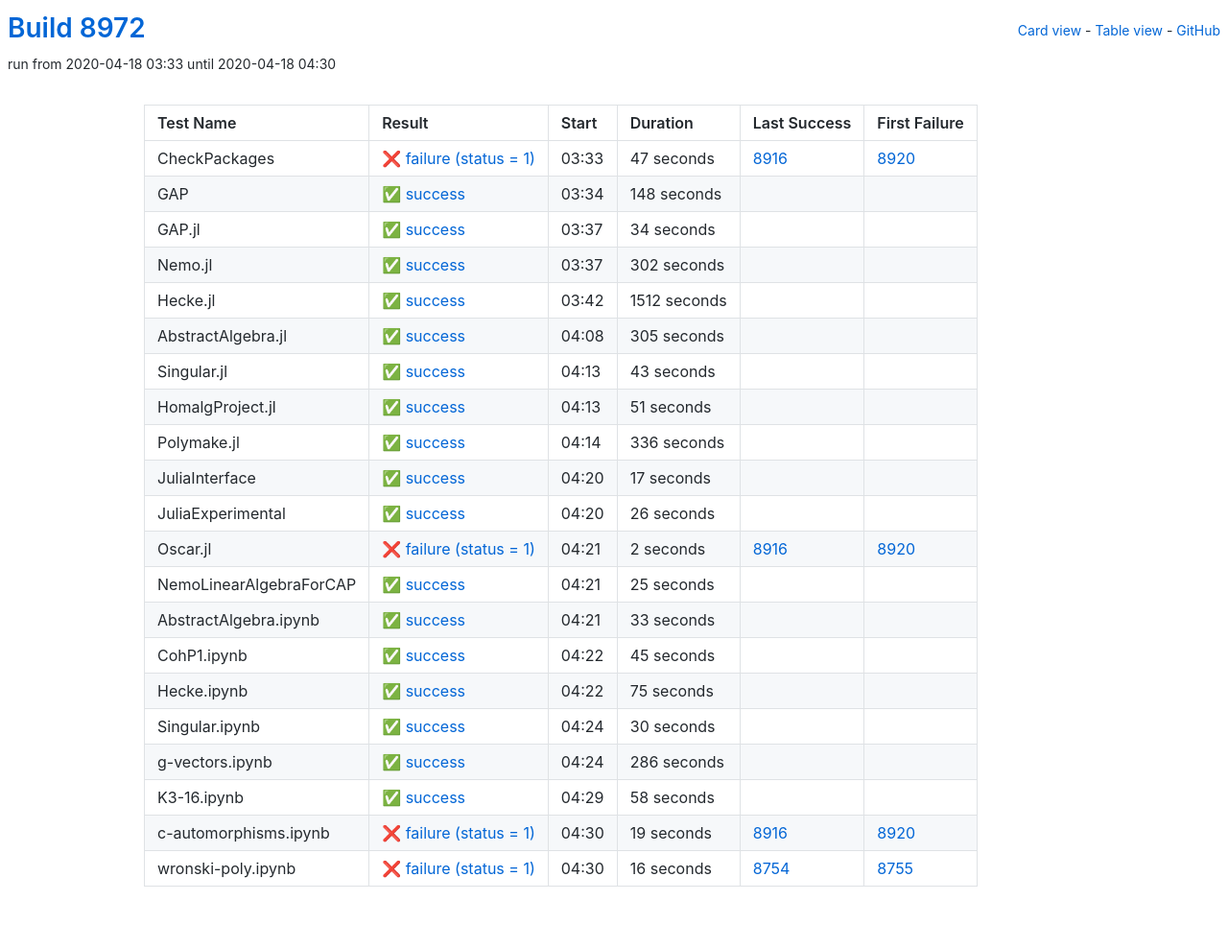
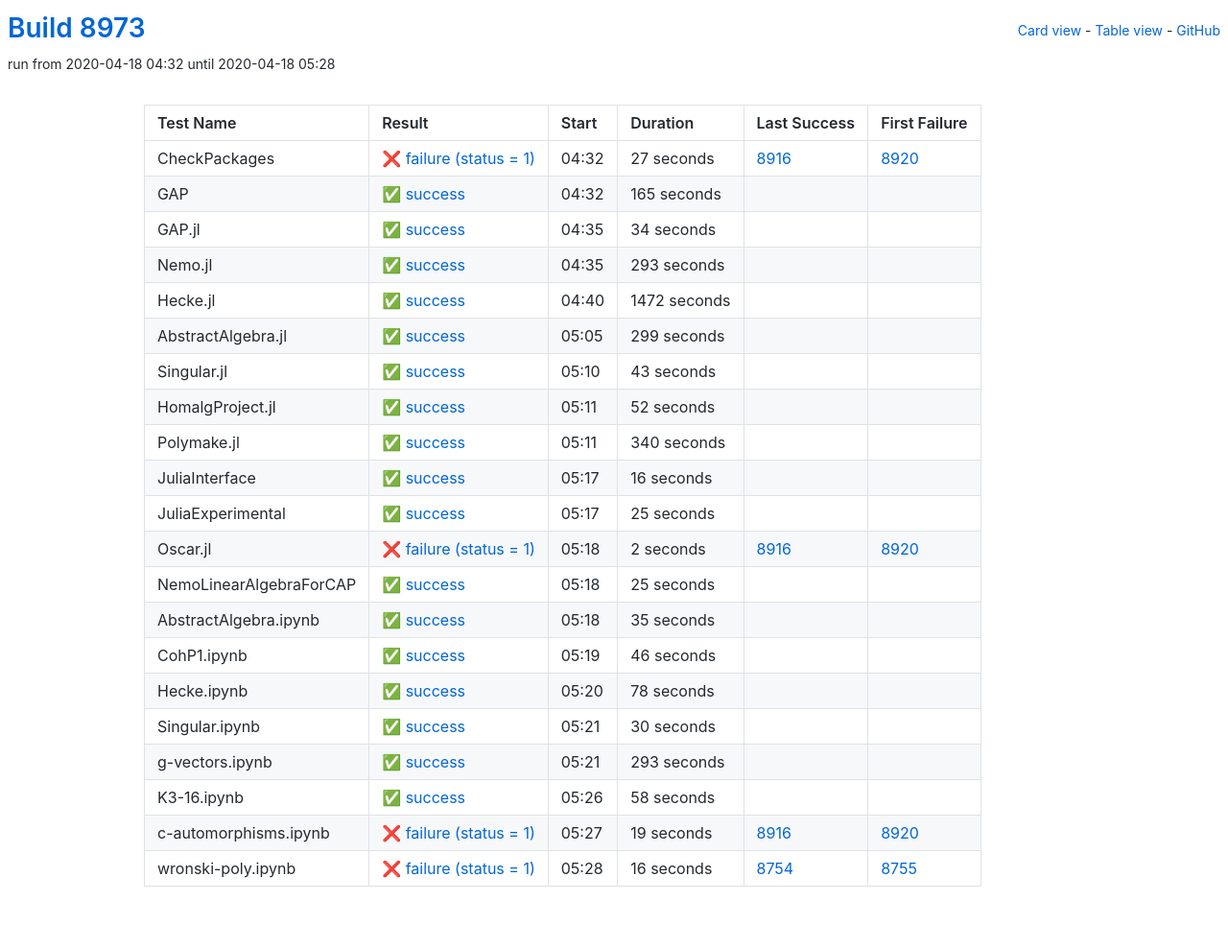
Before and after one commit to oscar-system/oscar-ci-status, a Jekyll site: the page built from table.html, in a window 1280 px wide. Shown: the whole page at 96% size. Built offline with Jekyll 4.4.1, drawn with Linux system fonts in a browser that asks for light colours.

Commit message:
Build 8973

```diff
--- a/_data/ci.yml
+++ b/_data/ci.yml
@@ -1,27 +1,27 @@
-build: 8972
-build_url: https://oscarci.mathematik.uni-kl.de/job/oscar/8972/
+build: 8973
+build_url: https://oscarci.mathematik.uni-kl.de/job/oscar/8973/
 job: oscar
 tests:
-- duration: 47
+- duration: 27
   exitcode: 1
   first_failure: 8920
   first_failure_url: https://oscarci.mathematik.uni-kl.de/job/oscar/8920/
   last_success: 8916
   last_success_url: https://oscarci.mathematik.uni-kl.de/job/oscar/8916/
-  log: https://oscarci.mathematik.uni-kl.de/job/oscar/8972/artifact/logs/build-8972/CheckPackages.log
+  log: https://oscarci.mathematik.uni-kl.de/job/oscar/8973/artifact/logs/build-8973/CheckPackages.log
   name: CheckPackages
-  start: 2020-04-18 03:33
+  start: 2020-04-18 04:32
   status: failure
   success: false
-- duration: 148
+- duration: 165
   exitcode: 0
   first_failure: false
   first_failure_url: null
   last_success: false
   last_success_url: null
-  log: https://oscarci.mathematik.uni-kl.de/job/oscar/8972/artifact/logs/build-8972/GAP.log
+  log: https://oscarci.mathematik.uni-kl.de/job/oscar/8973/artifact/logs/build-8973/GAP.log
   name: GAP
-  start: 2020-04-18 03:34
+  start: 2020-04-18 04:32
   status: success
   success: true
 - duration: 34
@@ -30,42 +30,42 @@
   first_failure_url: null
   last_success: false
   last_success_url: null
-  log: https://oscarci.mathematik.uni-kl.de/job/oscar/8972/artifact/logs/build-8972/GAP.jl.log
+  log: https://oscarci.mathematik.uni-kl.de/job/oscar/8973/artifact/logs/build-8973/GAP.jl.log
   name: GAP.jl
-  start: 2020-04-18 03:37
+  start: 2020-04-18 04:35
   status: success
   success: true
-- duration: 302
+- duration: 293
   exitcode: 0
   first_failure: false
   first_failure_url: null
   last_success: false
   last_success_url: null
-  log: https://oscarci.mathematik.uni-kl.de/job/oscar/8972/artifact/logs/build-8972/Nemo.jl.log
+  log: https://oscarci.mathematik.uni-kl.de/job/oscar/8973/artifact/logs/build-8973/Nemo.jl.log
   name: Nemo.jl
-  start: 2020-04-18 03:37
+  start: 2020-04-18 04:35
   status: success
   success: true
-- duration: 1512
+- duration: 1472
   exitcode: 0
   first_failure: false
   first_failure_url: null
   last_success: false
   last_success_url: null
-  log: https://oscarci.mathematik.uni-kl.de/job/oscar/8972/artifact/logs/build-8972/Hecke.jl.log
+  log: https://oscarci.mathematik.uni-kl.de/job/oscar/8973/artifact/logs/build-8973/Hecke.jl.log
   name: Hecke.jl
-  start: 2020-04-18 03:42
+  start: 2020-04-18 04:40
   status: success
   success: true
-- duration: 305
+- duration: 299
   exitcode: 0
   first_failure: false
   first_failure_url: null
   last_success: false
   last_success_url: null
-  log: https://oscarci.mathematik.uni-kl.de/job/oscar/8972/artifact/logs/build-8972/AbstractAlgebra.jl.log
+  log: https://oscarci.mathematik.uni-kl.de/job/oscar/8973/artifact/logs/build-8973/AbstractAlgebra.jl.log
   name: AbstractAlgebra.jl
-  start: 2020-04-18 04:08
+  start: 2020-04-18 05:05
   status: success
   success: true
 - duration: 43
@@ -74,53 +74,53 @@
   first_failure_url: null
   last_success: false
   last_success_url: null
-  log: https://oscarci.mathematik.uni-kl.de/job/oscar/8972/artifact/logs/build-8972/Singular.jl.log
+  log: https://oscarci.mathematik.uni-kl.de/job/oscar/8973/artifact/logs/build-8973/Singular.jl.log
   name: Singular.jl
-  start: 2020-04-18 04:13
+  start: 2020-04-18 05:10
   status: success
   success: true
-- duration: 51
+- duration: 52
   exitcode: 0
   first_failure: false
   first_failure_url: null
   last_success: false
   last_success_url: null
-  log: https://oscarci.mathematik.uni-kl.de/job/oscar/8972/artifact/logs/build-8972/HomalgProject.jl.log
+  log: https://oscarci.mathematik.uni-kl.de/job/oscar/8973/artifact/logs/build-8973/HomalgProject.jl.log
   name: HomalgProject.jl
-  start: 2020-04-18 04:13
+  start: 2020-04-18 05:11
   status: success
   success: true
-- duration: 336
+- duration: 340
   exitcode: 0
   first_failure: false
   first_failure_url: null
   last_success: false
   last_success_url: null
-  log: https://oscarci.mathematik.uni-kl.de/job/oscar/8972/artifact/logs/build-8972/Polymake.jl.log
+  log: https://oscarci.mathematik.uni-kl.de/job/oscar/8973/artifact/logs/build-8973/Polymake.jl.log
   name: Polymake.jl
-  start: 2020-04-18 04:14
+  start: 2020-04-18 05:11
   status: success
   success: true
-- duration: 17
+- duration: 16
   exitcode: 0
   first_failure: false
   first_failure_url: null
   last_success: false
   last_success_url: null
-  log: https://oscarci.mathematik.uni-kl.de/job/oscar/8972/artifact/logs/build-8972/JuliaInterface.log
+  log: https://oscarci.mathematik.uni-kl.de/job/oscar/8973/artifact/logs/build-8973/JuliaInterface.log
   name: JuliaInterface
-  start: 2020-04-18 04:20
+  start: 2020-04-18 05:17
   status: success
   success: true
-- duration: 26
+- duration: 25
   exitcode: 0
   first_failure: false
   first_failure_url: null
   last_success: false
   last_success_url: null
-  log: https://oscarci.mathematik.uni-kl.de/job/oscar/8972/artifact/logs/build-8972/JuliaExperimental.log
+  log: https://oscarci.mathematik.uni-kl.de/job/oscar/8973/artifact/logs/build-8973/JuliaExperimental.log
   name: JuliaExperimental
-  start: 2020-04-18 04:20
+  start: 2020-04-18 05:17
   status: success
   success: true
 - duration: 2
@@ -129,9 +129,9 @@
   first_failure_url: https://oscarci.mathematik.uni-kl.de/job/oscar/8920/
   last_success: 8916
   last_success_url: https://oscarci.mathematik.uni-kl.de/job/oscar/8916/
-  log: https://oscarci.mathematik.uni-kl.de/job/oscar/8972/artifact/logs/build-8972/Oscar.jl.log
+  log: https://oscarci.mathematik.uni-kl.de/job/oscar/8973/artifact/logs/build-8973/Oscar.jl.log
   name: Oscar.jl
-  start: 2020-04-18 04:21
+  start: 2020-04-18 05:18
   status: failure
   success: false
 - duration: 25
@@ -140,42 +140,42 @@
   first_failure_url: null
   last_success: false
   last_success_url: null
-  log: https://oscarci.mathematik.uni-kl.de/job/oscar/8972/artifact/logs/build-8972/NemoLinearAlgebraForCAP.log
+  log: https://oscarci.mathematik.uni-kl.de/job/oscar/8973/artifact/logs/build-8973/NemoLinearAlgebraForCAP.log
   name: NemoLinearAlgebraForCAP
-  start: 2020-04-18 04:21
+  start: 2020-04-18 05:18
   status: success
   success: true
-- duration: 33
+- duration: 35
   exitcode: 0
   first_failure: false
   first_failure_url: null
   last_success: false
   last_success_url: null
-  log: https://oscarci.mathematik.uni-kl.de/job/oscar/8972/artifact/logs/build-8972/AbstractAlgebra.ipynb.log
+  log: https://oscarci.mathematik.uni-kl.de/job/oscar/8973/artifact/logs/build-8973/AbstractAlgebra.ipynb.log
   name: AbstractAlgebra.ipynb
-  start: 2020-04-18 04:21
+  start: 2020-04-18 05:18
   status: success
   success: true
-- duration: 45
+- duration: 46
   exitcode: 0
   first_failure: false
   first_failure_url: null
   last_success: false
   last_success_url: null
-  log: https://oscarci.mathematik.uni-kl.de/job/oscar/8972/artifact/logs/build-8972/CohP1.ipynb.log
+  log: https://oscarci.mathematik.uni-kl.de/job/oscar/8973/artifact/logs/build-8973/CohP1.ipynb.log
   name: CohP1.ipynb
-  start: 2020-04-18 04:22
+  start: 2020-04-18 05:19
   status: success
   success: true
-- duration: 75
+- duration: 78
   exitcode: 0
   first_failure: false
   first_failure_url: null
   last_success: false
   last_success_url: null
-  log: https://oscarci.mathematik.uni-kl.de/job/oscar/8972/artifact/logs/build-8972/Hecke.ipynb.log
+  log: https://oscarci.mathematik.uni-kl.de/job/oscar/8973/artifact/logs/build-8973/Hecke.ipynb.log
   name: Hecke.ipynb
-  start: 2020-04-18 04:22
+  start: 2020-04-18 05:20
   status: success
   success: true
 - duration: 30
@@ -184,20 +184,20 @@
   first_failure_url: null
   last_success: false
   last_success_url: null
-  log: https://oscarci.mathematik.uni-kl.de/job/oscar/8972/artifact/logs/build-8972/Singular.ipynb.log
+  log: https://oscarci.mathematik.uni-kl.de/job/oscar/8973/artifact/logs/build-8973/Singular.ipynb.log
   name: Singular.ipynb
-  start: 2020-04-18 04:24
+  start: 2020-04-18 05:21
   status: success
   success: true
-- duration: 286
+- duration: 293
   exitcode: 0
   first_failure: false
   first_failure_url: null
   last_success: false
   last_success_url: null
-  log: https://oscarci.mathematik.uni-kl.de/job/oscar/8972/artifact/logs/build-8972/g-vectors.ipynb.log
+  log: https://oscarci.mathematik.uni-kl.de/job/oscar/8973/artifact/logs/build-8973/g-vectors.ipynb.log
   name: g-vectors.ipynb
-  start: 2020-04-18 04:24
+  start: 2020-04-18 05:21
   status: success
   success: true
 - duration: 58
@@ -206,9 +206,9 @@
   first_failure_url: null
   last_success: false
   last_success_url: null
-  log: https://oscarci.mathematik.uni-kl.de/job/oscar/8972/artifact/logs/build-8972/K3-16.ipynb.log
+  log: https://oscarci.mathematik.uni-kl.de/job/oscar/8973/artifact/logs/build-8973/K3-16.ipynb.log
   name: K3-16.ipynb
-  start: 2020-04-18 04:29
+  start: 2020-04-18 05:26
   status: success
   success: true
 - duration: 19
@@ -217,9 +217,9 @@
   first_failure_url: https://oscarci.mathematik.uni-kl.de/job/oscar/8920/
   last_success: 8916
   last_success_url: https://oscarci.mathematik.uni-kl.de/job/oscar/8916/
-  log: https://oscarci.mathematik.uni-kl.de/job/oscar/8972/artifact/logs/build-8972/c-automorphisms.ipynb.log
+  log: https://oscarci.mathematik.uni-kl.de/job/oscar/8973/artifact/logs/build-8973/c-automorphisms.ipynb.log
   name: c-automorphisms.ipynb
-  start: 2020-04-18 04:30
+  start: 2020-04-18 05:27
   status: failure
   success: false
 - duration: 16
@@ -228,8 +228,8 @@
   first_failure_url: https://oscarci.mathematik.uni-kl.de/job/oscar/8755/
   last_success: 8754
   last_success_url: https://oscarci.mathematik.uni-kl.de/job/oscar/8754/
-  log: https://oscarci.mathematik.uni-kl.de/job/oscar/8972/artifact/logs/build-8972/wronski-poly.ipynb.log
+  log: https://oscarci.mathematik.uni-kl.de/job/oscar/8973/artifact/logs/build-8973/wronski-poly.ipynb.log
   name: wronski-poly.ipynb
-  start: 2020-04-18 04:30
+  start: 2020-04-18 05:28
   status: failure
   success: false
```
Also changed, not shown: README.md.
